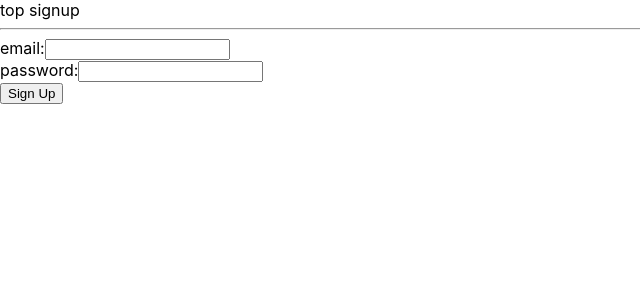
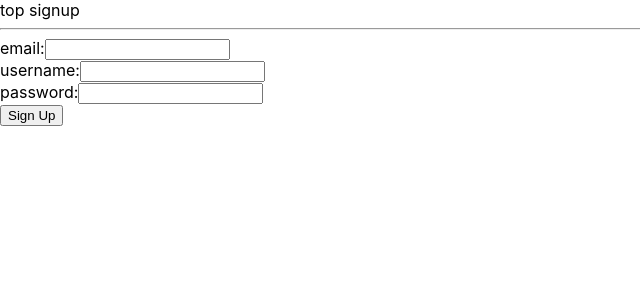
Before and after one commit to RyoSogawa/supabase-with-nextjs-13, a Next.js app: page /signup in a window 1280 px wide. Shown: the top 300 px of the page, without its empty margins (0-640 px from the left). Built offline with nearby package versions, Linux system fonts and the light colour scheme; no server answers.

Commit message:
add username meta field when sighup

```diff
--- a/src/components/FormSignUp.tsx
+++ b/src/components/FormSignUp.tsx
@@ -10,6 +10,7 @@ import type { SubmitHandler } from 'react-hook-form';
 
 type FormValues = {
   email: string;
+  username: string;
   password: string;
 };
 
@@ -17,6 +18,7 @@ const FormSignUp: React.FC = () => {
   const { register, handleSubmit } = useForm<FormValues>({
     defaultValues: {
       email: '',
+      username: '',
       password: '',
     },
   });
@@ -25,6 +27,11 @@ const FormSignUp: React.FC = () => {
     const { data, error } = await supabase.auth.signUp({
       email: formData.email,
       password: formData.password,
+      options: {
+        data: {
+          username: formData.username,
+        },
+      },
     });
 
     if (error) console.error(error);
@@ -39,6 +46,17 @@ const FormSignUp: React.FC = () => {
           <input
             type="email"
             {...register('email', {
+              required: true,
+            })}
+          />
+        </label>
+      </div>
+      <div>
+        <label>
+          username:
+          <input
+            type="text"
+            {...register('username', {
               required: true,
             })}
           />
```
